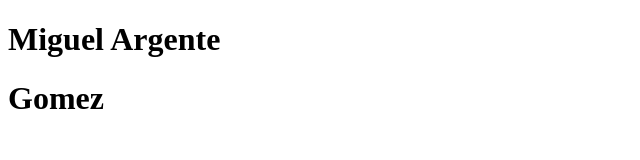
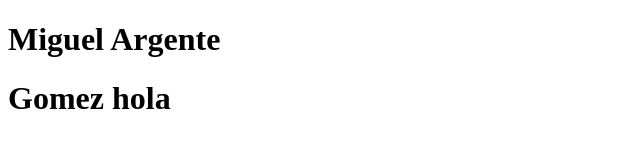
Before and after one commit to Miargo/reporemoto_MAG, a plain HTML site: page index.html in a window 1280 px wide. Shown: the whole page, without its empty margins (0-640 px from the left). Drawn offline with Linux system fonts and the light colour scheme.

Commit message:
commit ej9

```diff
--- a/index.html
+++ b/index.html
@@ -8,6 +8,6 @@
 </head>
 <body>
     <h1>Miguel Argente</h1>
-    <h1>Gomez</h1>
+    <h1>Gomez hola</h1>
 </body>
 </html>
```
